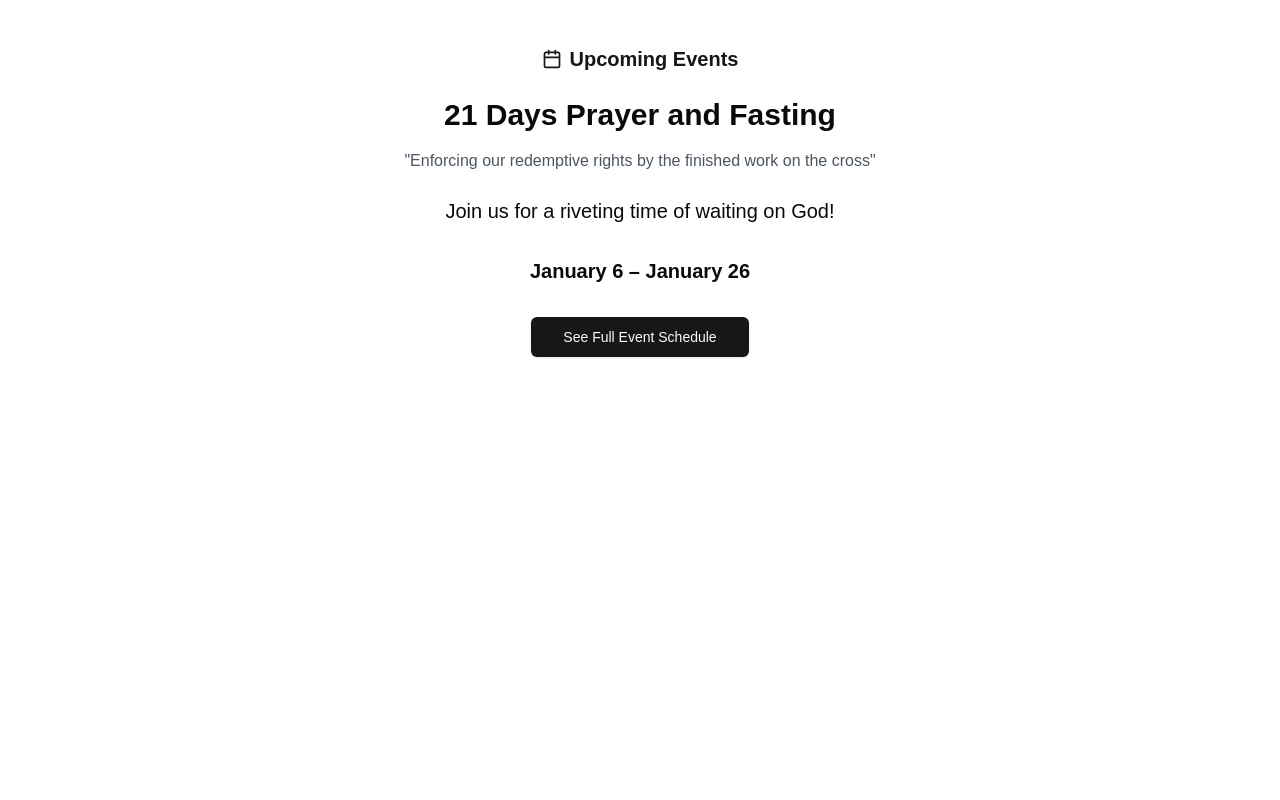
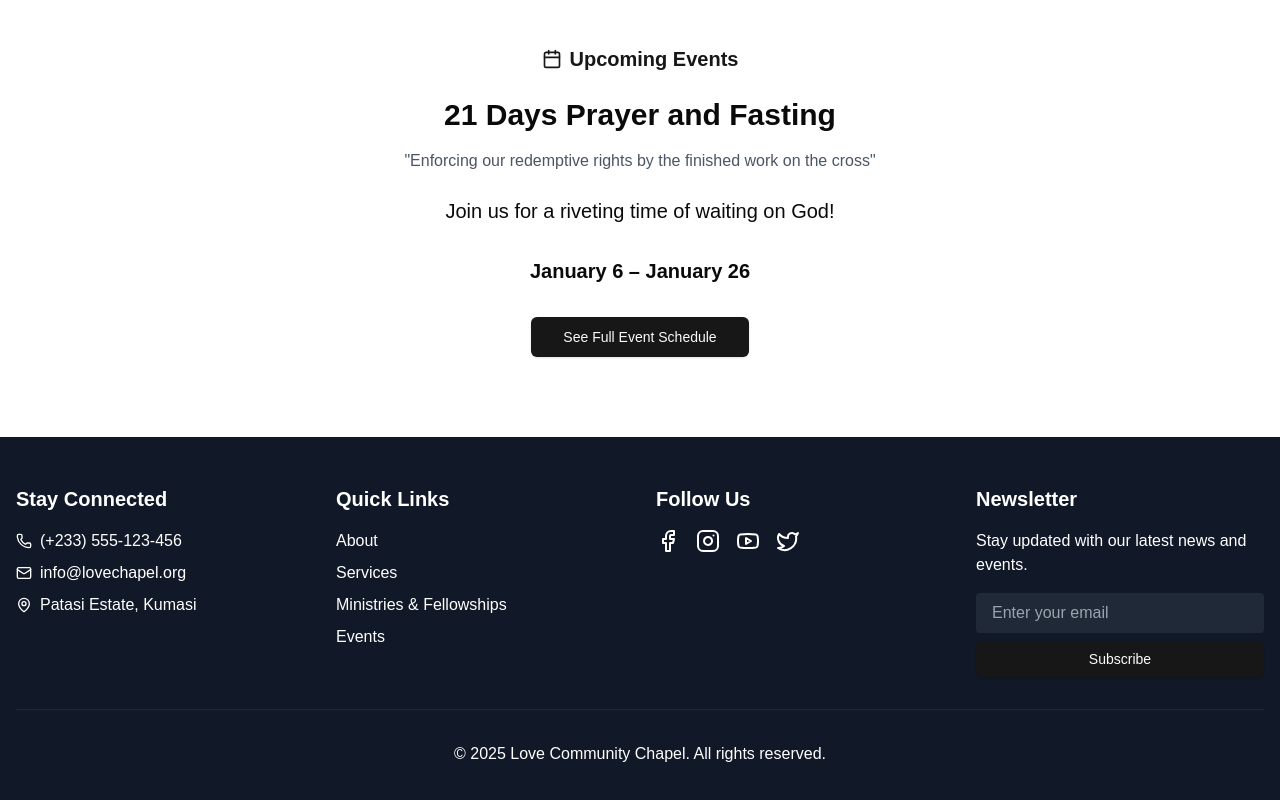
Before and after one commit to Reggeditt/love-community-chapel-clfs, a Next.js app: page / in a window 1280 px wide. Shown: the part 3019-3819 px from the top of the page. Before the commit the page ends 3456 px from the top, so only its background shows below. Built offline with nearby package versions, Linux system fonts and the light colour scheme.

Commit message:
feat: add footer component and integrate it into the main page

```diff
--- a/app/page.js
+++ b/app/page.js
@@ -1,5 +1,6 @@
 import { About } from "@/components/splash/about";
 import { Events } from "@/components/splash/events";
+import { Footer } from "@/components/splash/footer";
 import { Hero } from "@/components/splash/hero";
 import { MinistriesAndFellowships } from "@/components/splash/ministries-and-fellowships";
 import { Nav } from "@/components/splash/nav";
@@ -14,8 +15,7 @@ export default function Home() {
       <ServiceTimes />
       <MinistriesAndFellowships />
       <Events />
-      {/* <Testimonials /> */}
-      {/* <Footer /> */}
+      <Footer />
     </main>
   )
 }
--- /dev/null
+++ b/components/splash/footer.js
@@ -0,0 +1,72 @@
+import Link from 'next/link'
+import { Phone, Mail, MapPin, Facebook, Instagram, Youtube, Twitter } from 'lucide-react'
+import { Button } from '@/components/ui/button'
+
+export function Footer() {
+  return (
+    <footer className="bg-gray-900 text-white py-12">
+      <div className="container mx-auto px-4">
+        <div className="grid grid-cols-1 md:grid-cols-2 lg:grid-cols-4 gap-8">
+          <div>
+            <h3 className="text-xl font-bold mb-4">Stay Connected</h3>
+            <ul className="space-y-2">
+              <li className="flex items-center gap-2">
+                <Phone className="w-4 h-4" />
+                <span>(+233) 555-123-456</span>
+              </li>
+              <li className="flex items-center gap-2">
+                <Mail className="w-4 h-4" />
+                <span>info@lovechapel.org</span>
+              </li>
+              <li className="flex items-center gap-2">
+                <MapPin className="w-4 h-4" />
+                <span>Patasi Estate, Kumasi</span>
+              </li>
+            </ul>
+          </div>
+          <div>
+            <h3 className="text-xl font-bold mb-4">Quick Links</h3>
+            <ul className="space-y-2">
+              <li><Link href="#about" className="hover:text-primary transition-colors">About</Link></li>
+              <li><Link href="#services" className="hover:text-primary transition-colors">Services</Link></li>
+              <li><Link href="#ministries-and-fellowships" className="hover:text-primary transition-colors">Ministries & Fellowships</Link></li>
+              <li><Link href="#events" className="hover:text-primary transition-colors">Events</Link></li>
+            </ul>
+          </div>
+          <div>
+            <h3 className="text-xl font-bold mb-4">Follow Us</h3>
+            <div className="flex space-x-4">
+              <Link href="#" className="hover:text-primary transition-colors">
+                <Facebook className="w-6 h-6" />
+              </Link>
+              <Link href="#" className="hover:text-primary transition-colors">
+                <Instagram className="w-6 h-6" />
+              </Link>
+              <Link href="#" className="hover:text-primary transition-colors">
+                <Youtube className="w-6 h-6" />
+              </Link>
+              <Link href="#" className="hover:text-primary transition-colors">
+                <Twitter className="w-6 h-6" />
+              </Link>
+            </div>
+          </div>
+          <div>
+            <h3 className="text-xl font-bold mb-4">Newsletter</h3>
+            <p className="mb-4">Stay updated with our latest news and events.</p>
+            <form className="flex flex-col space-y-2">
+              <input
+                type="email"
+                placeholder="Enter your email"
+                className="px-4 py-2 bg-gray-800 rounded focus:outline-none focus:ring-2 focus:ring-primary"
+              />
+              <Button type="submit" className="w-full">Subscribe</Button>
+            </form>
+          </div>
+        </div>
+        <div className="mt-8 pt-8 border-t border-gray-800 text-center">
+          <p>&copy; {new Date().getFullYear()} Love Community Chapel. All rights reserved.</p>
+        </div>
+      </div>
+    </footer>
+  )
+}
```
